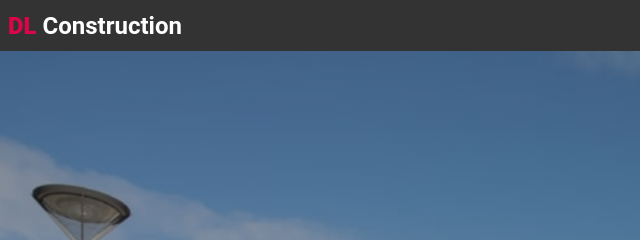
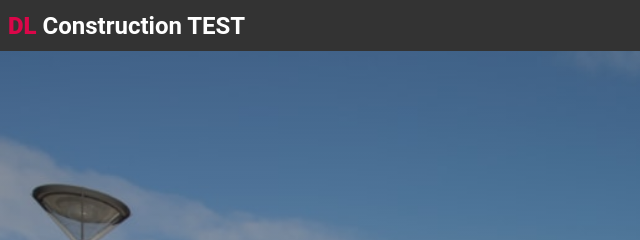
Before and after one commit to danny-fla/dl-construction, a plain HTML site: page index.html in a window 1280 px wide. Shown: the top 240 px of the page, 0-640 px from the left. Drawn offline with Linux system fonts and the light colour scheme.

Commit message:
add test text to navbar

```diff
--- a/index.html
+++ b/index.html
@@ -18,7 +18,7 @@
     <header>
         <!--navbar start-->
         <nav class="navbar">
-            <div class="logo-title"><b><span>DL</span> Construction</b></div>
+            <div class="logo-title"><b><span>DL</span> Construction TEST</b></div>
             <a href="#" class="toggle-button">
                 <span class="bar"></span>
                 <span class="bar"></span>
```
